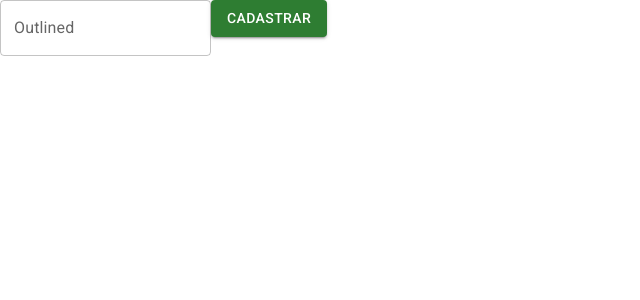
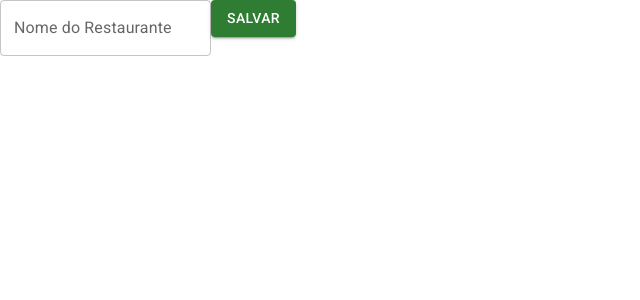
Before and after one commit to Vanessazanco/Alfood, a React (Create React App) app: page /admin/restaurantes/novo in a window 1280 px wide. Shown: the top 300 px of the page, without its empty margins (0-640 px from the left). Built offline with nearby package versions, Linux system fonts and the light colour scheme.

Commit message:
Pag and ADM

```diff
--- a/src/componentes/ListaRestaurantes/index.tsx
+++ b/src/componentes/ListaRestaurantes/index.tsx
@@ -10,6 +10,19 @@ const ListaRestaurantes = () => {
 
   const [restaurantes, setRestaurantes] = useState<IRestaurante[]>([])
   const [proxiomaPagina, setProximaPagina] = useState('')
+  const [paginaAnterior, setPaginaAnterior] = useState('')
+
+  const carregarDados = (url: string) => {
+    axios.get<IPaginacao<IRestaurante>>(url)
+      .then(resposta => {
+        setRestaurantes(resposta.data.results)
+        setProximaPagina(resposta.data.next)
+        setPaginaAnterior(resposta.data.previous)
+      })
+      .catch(erro => {
+        console.log(erro)
+      })
+  }
 
   useEffect(() => {
     //obter restaurantes
@@ -17,6 +30,7 @@ const ListaRestaurantes = () => {
       .then(resposta => {
         setRestaurantes(resposta.data.results)
         setProximaPagina(resposta.data.next)
+        setPaginaAnterior(resposta.data.previous)
       })
       .catch(erro => {
         console.log(erro)
@@ -36,6 +50,9 @@ const ListaRestaurantes = () => {
   return (<section className={style.ListaRestaurantes}>
     <h1>Os restaurantes mais <em>bacanas</em>!</h1>
     {restaurantes?.map(item => <Restaurante restaurante={item} key={item.id} />)}
+    {<button onClick={() => carregarDados(paginaAnterior)} disabled={!paginaAnterior}>
+      Página Anterior
+    </button>}
     {proxiomaPagina && <button onClick={verMais}>
       ver mais
     </button>}
--- a/src/paginas/Administracao/Restaurantes/FormularioRestaurante.tsx
+++ b/src/paginas/Administracao/Restaurantes/FormularioRestaurante.tsx
@@ -1,10 +1,25 @@
 import { Button, TextField } from "@mui/material"
+import axios from "axios"
+import React, { useState } from "react"
 
 const FormularioRestaurante = () => {
+    const [nomeRestaurante, setNomeRestaurante] = useState('')
+
+    const aoSubmeterForm = (evento: React.FormEvent<HTMLFormElement>) => {
+        evento.preventDefault()
+        axios.post('http://0.0.0.0:8000/api/v2/restaurantes/',{
+            nome:nomeRestaurante
+        })
+            .then(()=>{
+             alert('Restaurante cadastrado com sucesso!')
+            })
+    }
     return (
-        <form >
-            <TextField id="outlined-basic" label="Outlined" variant="outlined" />
-            <Button variant="contained" color="success">Cadastrar</Button>
+        <form onSubmit={aoSubmeterForm} >
+            <TextField value={nomeRestaurante}
+                onChange={evento => setNomeRestaurante(evento.target.value)}
+                id="outlined-basic" label="Nome do Restaurante" variant="outlined" />
+            <Button type="submit" variant="contained" color="success">Salvar</Button>
         </form>
     )
 }
```
